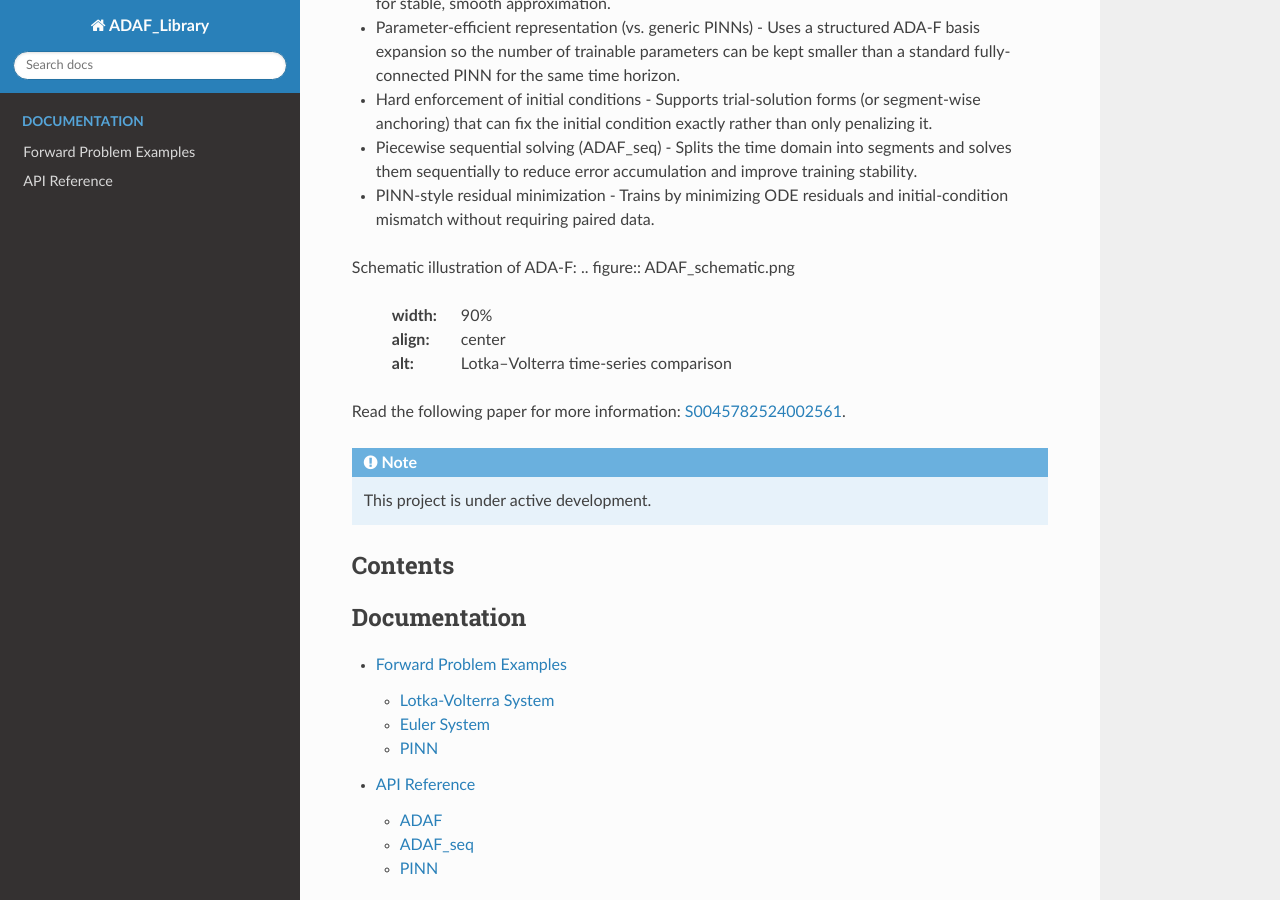
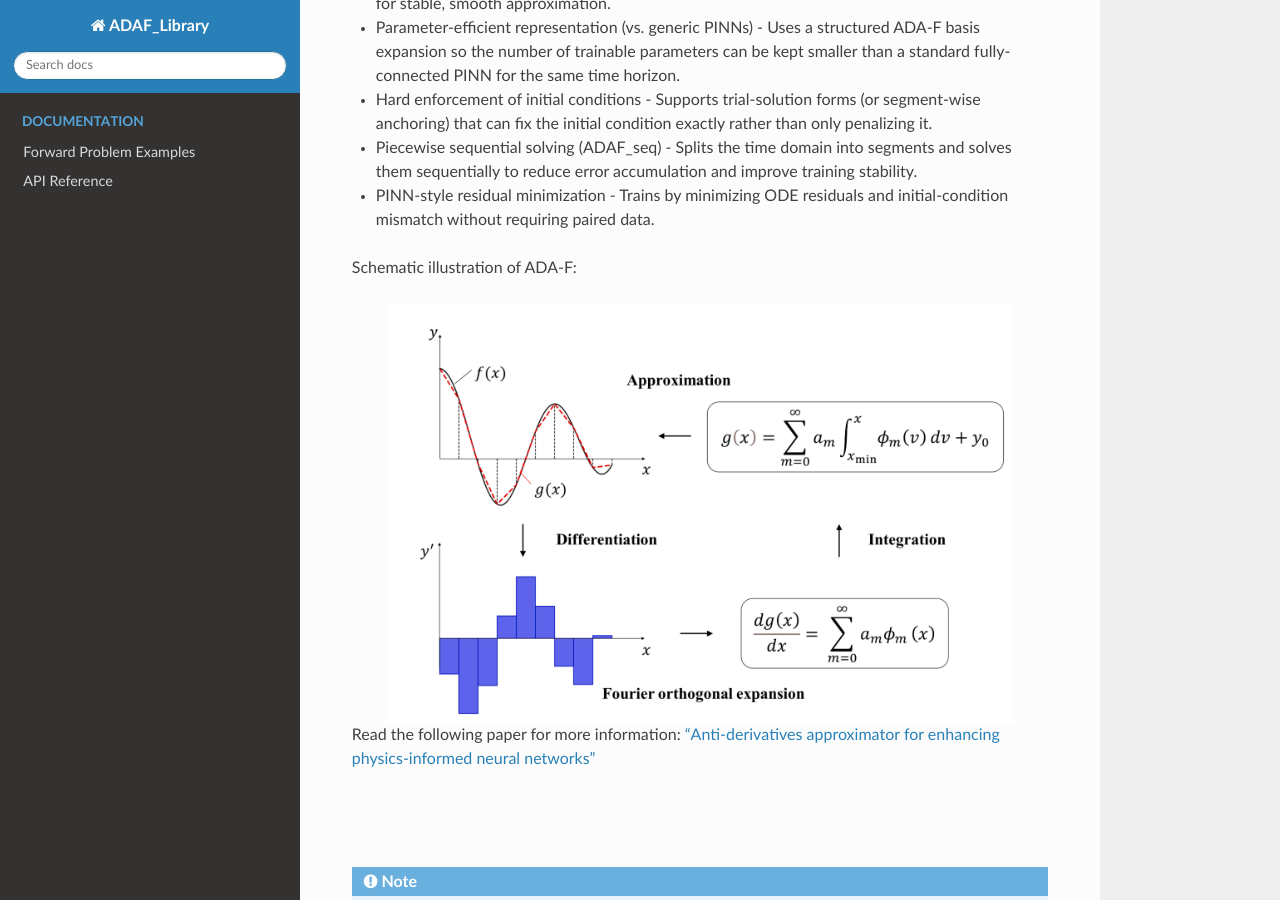
Before and after one commit to yooyoungwoo7/ADAF_Library, a Sphinx documentation site: the page built from docs/source/index.rst, in a window 1280 px wide and 900 px high, scrolled down 336 px. Built offline with Sphinx 7.4.7 and the Read the Docs theme 3.1.0, drawn with Linux system fonts in a browser that asks for light colours.

Commit message:
Update index.rst

```diff
--- a/docs/source/index.rst
+++ b/docs/source/index.rst
@@ -19,15 +19,18 @@ through physics-informed learning. Especially based on the ADA-F (Anti Derivativ
 
 
 Schematic illustration of ADA-F:
+
 .. figure:: ADAF_schematic.png
    :width: 90%
    :align: center
-   :alt: Lotka–Volterra time-series comparison
+   :alt: ADA-F schematic illustration
 
 
+Read the following paper for more information: `"Anti-derivatives approximator for enhancing physics-informed
+neural networks"  <https://www.sciencedirect.com/science/article/pii/S0045782524002561>`_
 
-Read the following paper for more information: `S0045782524002561 <https://www.sciencedirect.com/science/article/pii/S0045782524002561>`_.
-
+|
+|
 
 .. note::
 
```
